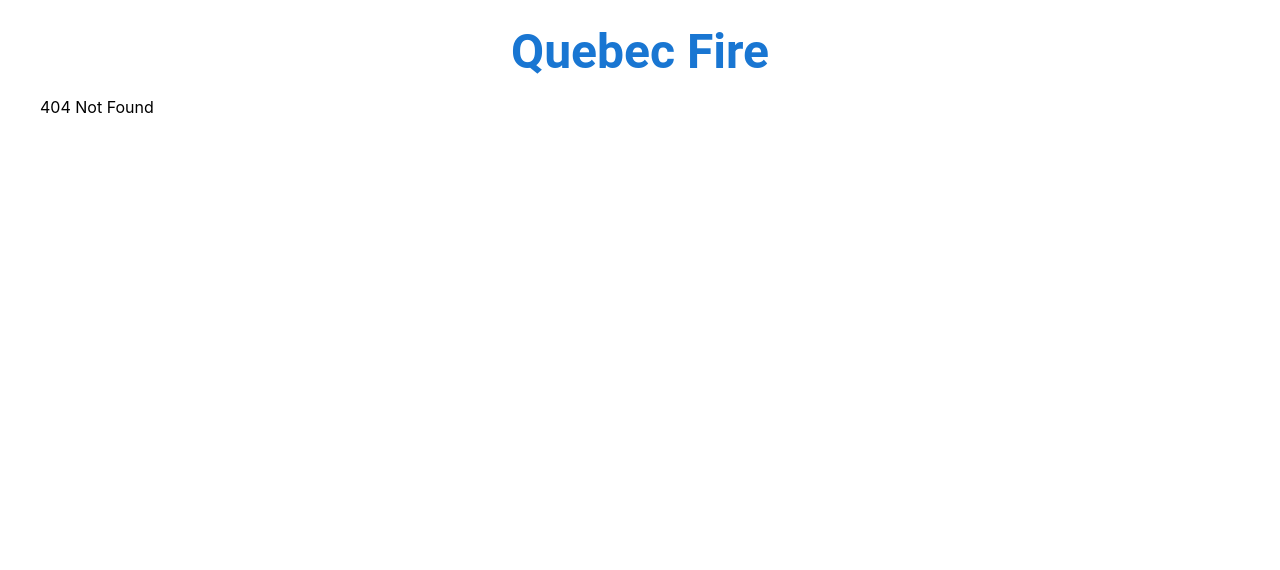
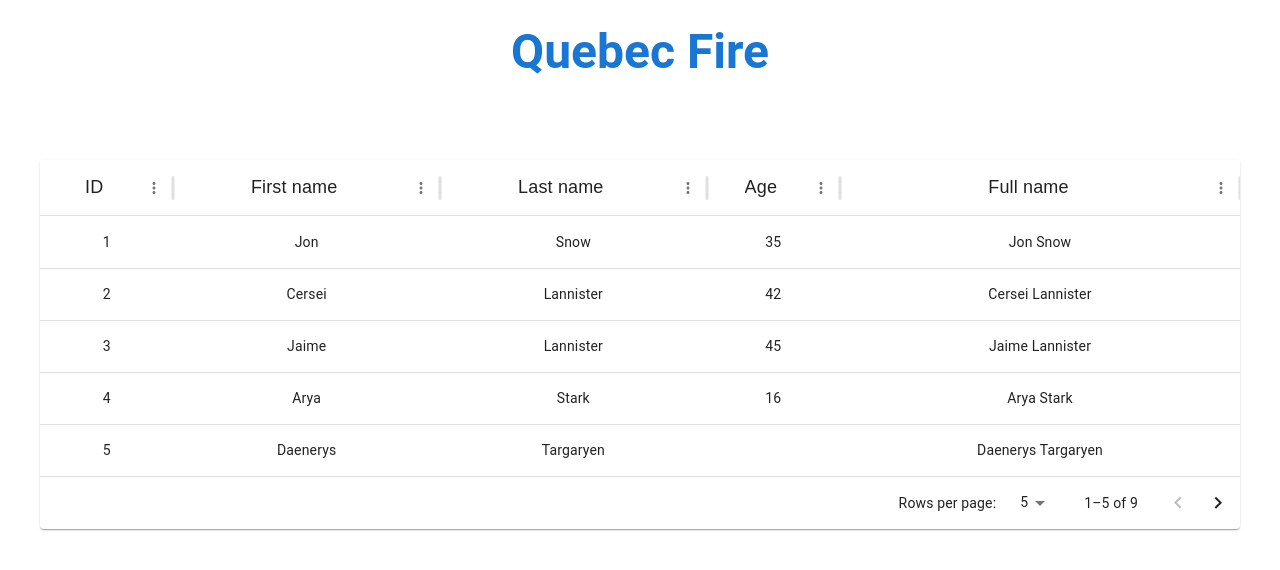
Before and after one commit to aswiinraviprakash/ConCodians-ConUHacksIV, a React (Create React App) app in the folder frontend/: page /history in a window 1280 px wide. Before the commit this address had no page. Shown: the top 570 px of the page. Built offline with nearby package versions, Linux system fonts and the light colour scheme.

Commit message:
datatable added :art:

```diff
--- a/frontend/package.json
+++ b/frontend/package.json
@@ -7,6 +7,7 @@
     "@emotion/styled": "^11.14.0",
     "@mui/icons-material": "^6.4.2",
     "@mui/material": "^6.4.2",
+    "@mui/x-data-grid": "^7.25.0",
     "@shadcn/ui": "^0.0.4",
     "@testing-library/jest-dom": "^5.14.1",
     "@testing-library/react": "^16.2.0",
--- /dev/null
+++ b/frontend/src/components/Table.jsx
@@ -0,0 +1,79 @@
+import * as React from 'react';
+import { DataGrid } from '@mui/x-data-grid';
+import Paper from '@mui/material/Paper';
+import { useState } from 'react';
+import {Box} from "@mui/material"; // Import useState for managing pagination
+
+const columns = [
+    { field: 'id', headerName: 'ID', flex: 1, align: "center", headerAlign: "center",
+        headerClassName: 'custom-header', },
+    { field: 'firstName', headerName: 'First name', flex: 2,align: "center", headerAlign: "center",    headerClassName: 'custom-header',   },
+    { field: 'lastName', headerName: 'Last name', flex: 2, align: "center", headerAlign: "center",
+        headerClassName: 'custom-header',  },
+    {
+        field: 'age',
+        headerName: 'Age',
+        type: 'number',
+        flex: 1,
+        align: "center", headerAlign: "center",
+        headerClassName: 'custom-header',
+    },
+    {
+        field: 'fullName',
+        headerName: 'Full name',
+        description: 'This column has a value getter and is not sortable.',
+        sortable: false,
+        flex: 3,
+        align: "center", headerAlign: "center",
+        headerClassName: 'custom-header',
+        valueGetter: (value, row) => `${row.firstName || ''} ${row.lastName || ''}`,
+    },
+];
+
+const rows = [
+    { id: 1, lastName: 'Snow', firstName: 'Jon', age: 35 },
+    { id: 2, lastName: 'Lannister', firstName: 'Cersei', age: 42 },
+    { id: 3, lastName: 'Lannister', firstName: 'Jaime', age: 45 },
+    { id: 4, lastName: 'Stark', firstName: 'Arya', age: 16 },
+    { id: 5, lastName: 'Targaryen', firstName: 'Daenerys', age: null },
+    { id: 6, lastName: 'Melisandre', firstName: null, age: 150 },
+    { id: 7, lastName: 'Clifford', firstName: 'Ferrara', age: 44 },
+    { id: 8, lastName: 'Frances', firstName: 'Rossini', age: 36 },
+    { id: 9, lastName: 'Roxie', firstName: 'Harvey', age: 65 },
+];
+
+export default function Table() {
+    // Define state for pagination
+    const [paginationModel, setPaginationModel] = useState({
+        page: 0,
+        pageSize: 5,
+    });
+
+    // Handle page and page size changes
+    const handlePaginationChange = (newPaginationModel) => {
+        setPaginationModel(newPaginationModel);
+    };
+
+    return (
+
+        <Box sx={{ my: 10, textAlign: 'center' }}>
+        <Paper sx={{ height: "50%", width: '100%' }}>
+            <DataGrid
+                rows={rows}
+                columns={columns}
+                pagination
+                paginationModel={paginationModel} // Controlled pagination
+                onPaginationModelChange={handlePaginationChange} // Handle pagination changes
+                pageSizeOptions={[5, 10]} // Page size options
+                sx={{ border: 0,
+                    '.custom-header': {
+                        fontFamily: 'Arial, sans-serif',
+                        fontWeight: 'bold',
+                        fontSize: '18px',
+                    }
+                    }}
+            />
+        </Paper>
+        </Box>
+    );
+}
--- a/frontend/src/router.jsx
+++ b/frontend/src/router.jsx
@@ -4,6 +4,7 @@
 import Home from "./components/home";
 import Map from "./components/Map";
 import Navbar from "./components/Navbar";
+import Table from "./components/Table";
 
 const theme = createTheme({
     palette: {
@@ -36,6 +37,7 @@
                 <Route path="/" element={<Navbar/>} >
                     <Route index element={<Home />} />
                     <Route path="map" element={<Map markers={locs}/>} />
+                    <Route path="history" element={<Table/>} />
                     <Route path="*" element={<div>404 Not Found</div>}/>
                 </Route>
 
```
Also changed, not shown: 2 other files (tests, documents, lock files or other folders).
